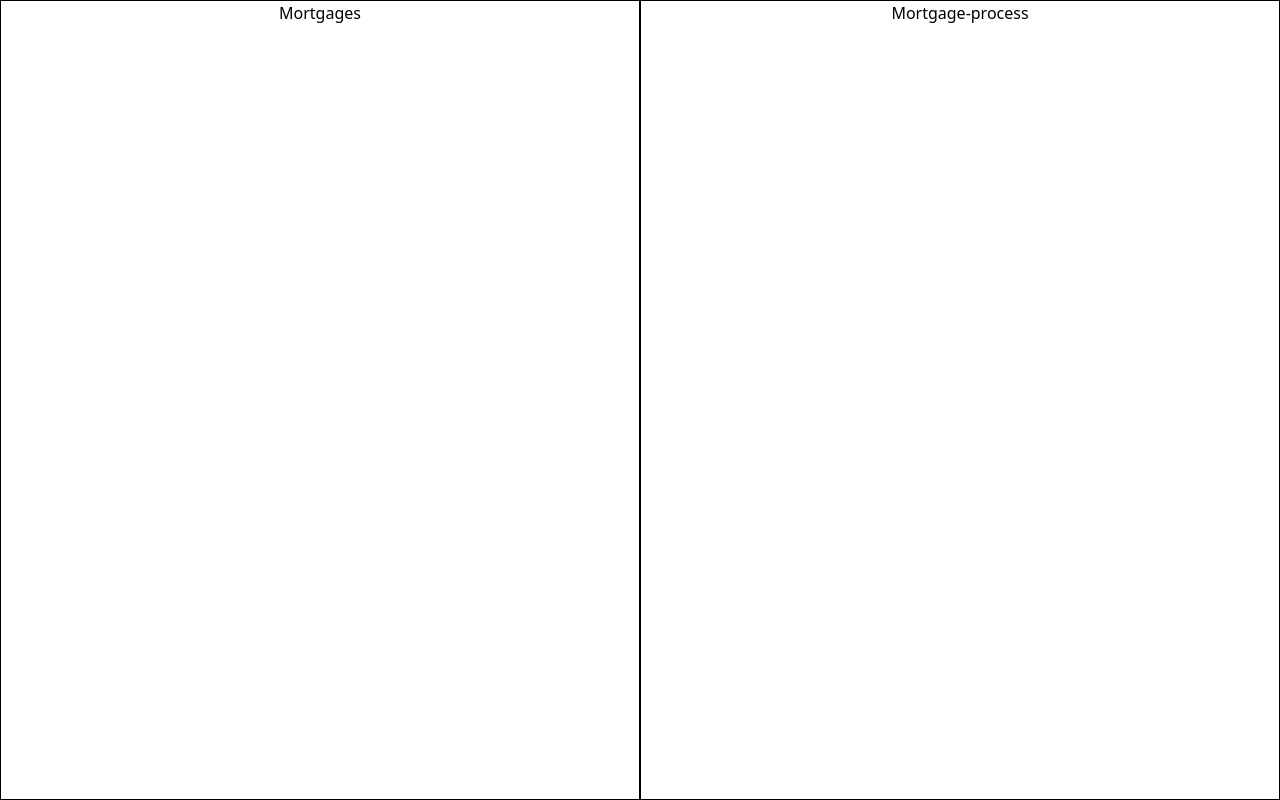
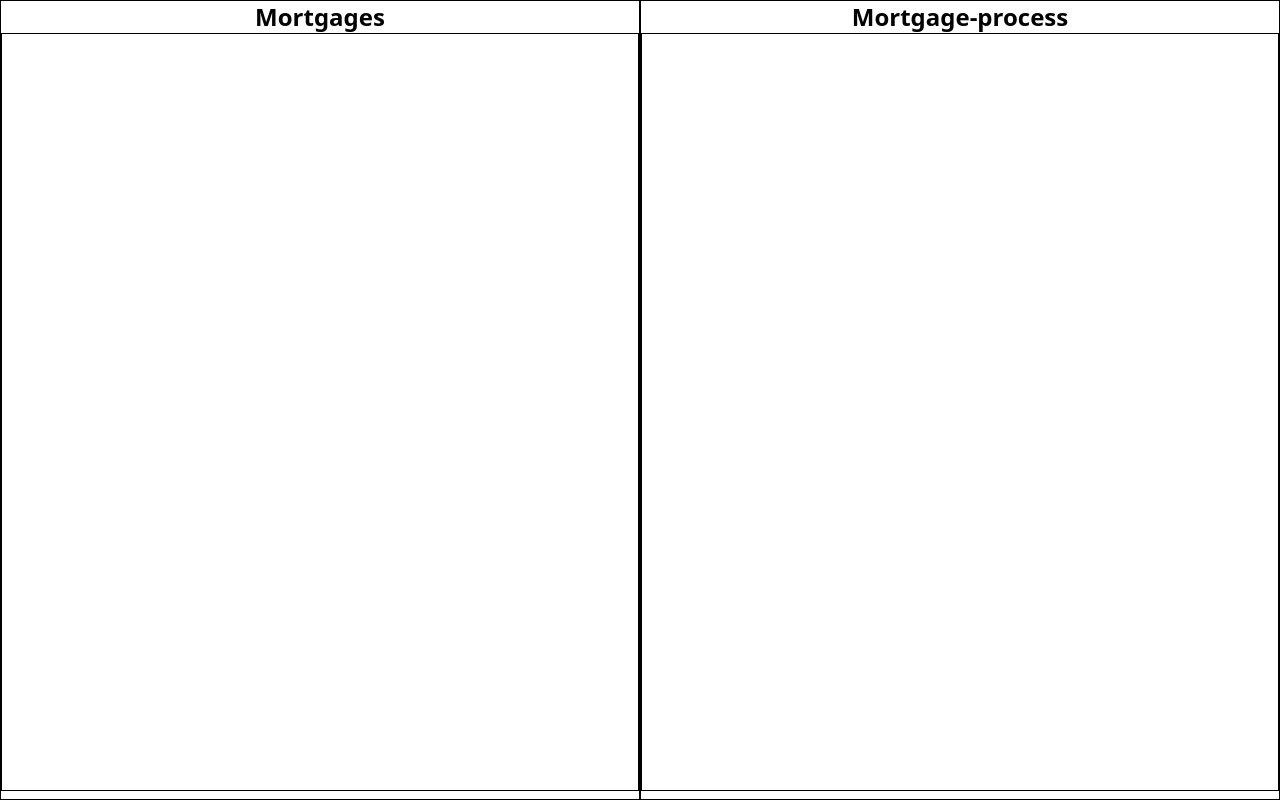
Before and after one commit to Aditya-Sakpal/Infogis_DMN_frontend, a Next.js app: page / in a window 1280 px wide. Built offline with nearby package versions, Linux system fonts and the light colour scheme.

Commit message:
initial UI setup

```diff
--- a/src/app/page.tsx
+++ b/src/app/page.tsx
@@ -5,10 +5,13 @@ const page = () => {
     <>
     <div className='w-[100vw] h-[100vh] flex justify-center items-center ' >
       <div className='w-[50%] h-[100%] border border-black flex flex-col justify-start items-center ' >
-        <h1>Mortgages</h1>
+        <h1 className='text-2xl font-bold' >Mortgages</h1>
+        <div className='w-[100%] h-[95%] border border-black ' >
+        </div>
       </div>
       <div className='w-[50%] h-[100%] border border-black flex flex-col justify-start items-center ' >
-        <h1>Mortgage-process</h1>
+        <h1 className='text-2xl font-bold'>Mortgage-process</h1>
+        <div className='w-[100%] h-[95%] border border-black '></div>
       </div>
     </div>
     </>
```
